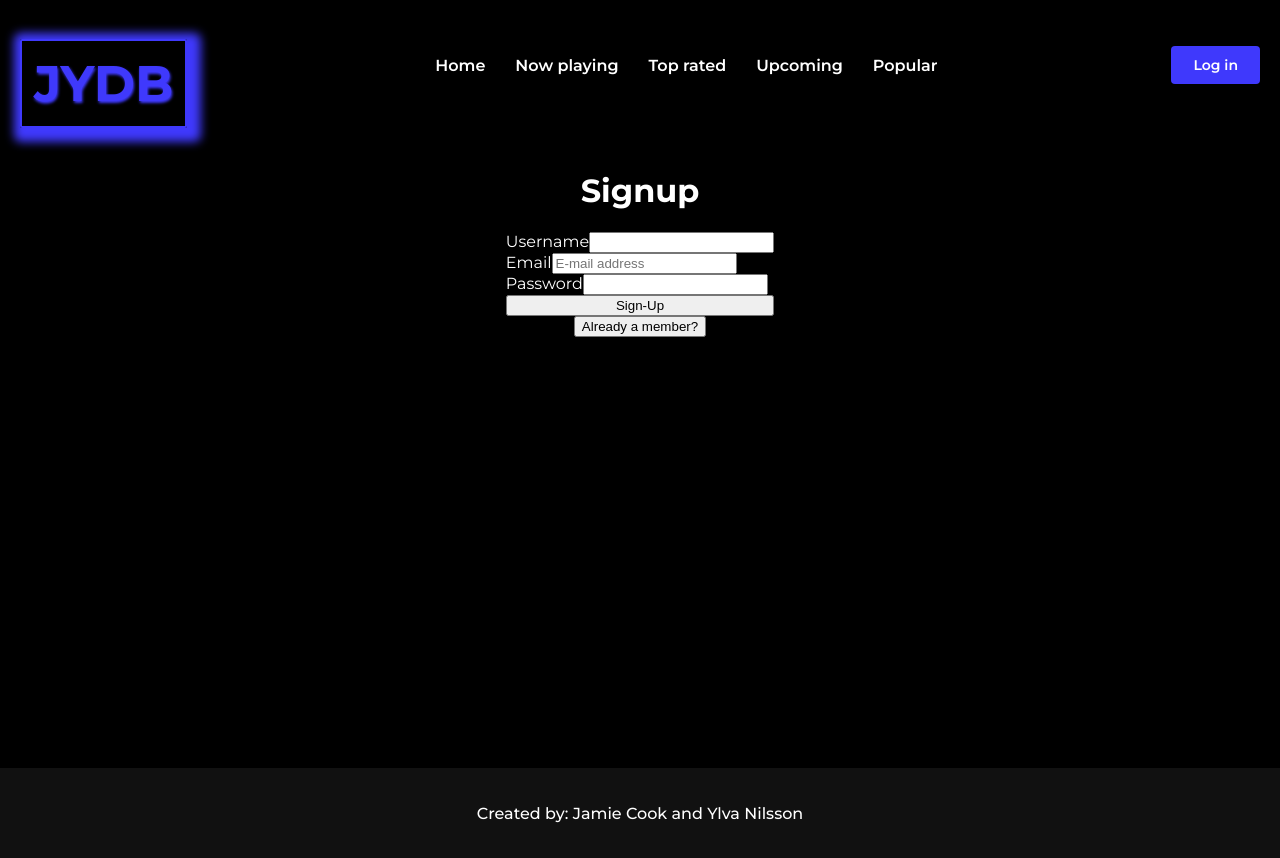
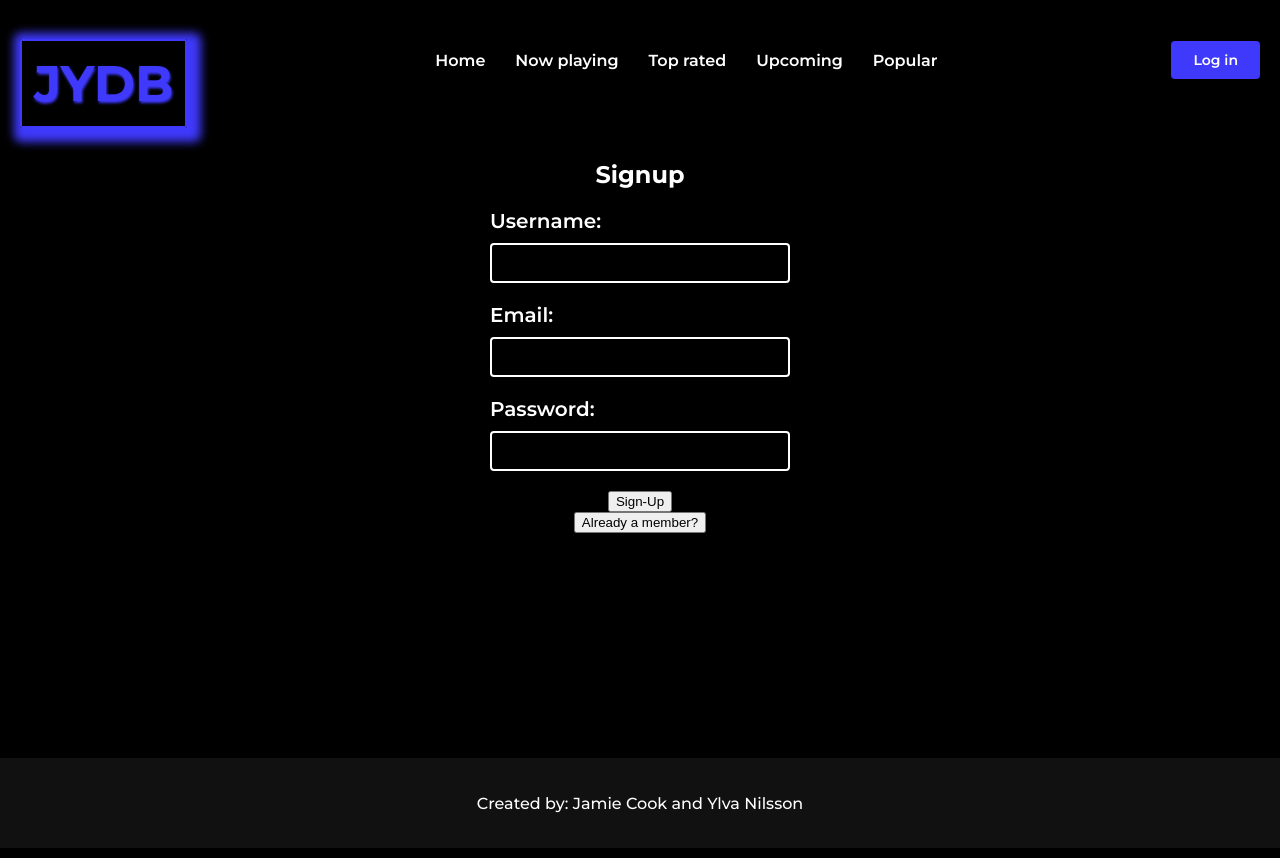
Before and after one commit to the-j-curl/project-final-movie-frontend, a React (Create React App) app: page /signup in a window 1280 px wide. Built offline with nearby package versions, Linux system fonts and the light colour scheme.

Commit message:
added border-box setting to body. styled login and signup forms

```diff
--- a/src/components/LoginForm.js
+++ b/src/components/LoginForm.js
@@ -20,7 +20,8 @@ const LoginForm = () => {
 
   return (
     <Form onSubmit={handleLogin}>
-      <label>Username:</label>
+      <Label>
+        Username:
         <Input
           required
           type="text"
@@ -28,15 +29,16 @@ const LoginForm = () => {
           value={username}
           onChange={event => setUsername(event.target.value)}
         />
-
-      <label>Password:</label>
+      </Label>
+      <Label>
+        Password:
         <Input
           required
           type="password"
           value={password}
           onChange={event => setPassword(event.target.value)}
         />
-
+      </Label>
       <button type="submit">Login</button>
       <Link to="/signup">
         <button type="button">Not a member?</button>
@@ -48,19 +50,27 @@ const LoginForm = () => {
 };
 export default LoginForm;
 
-const Form = styled.form`
+export const Form = styled.form`
   display: flex;
   flex-direction: column;
   justify-content: center;
-  align-items: flex-start;
+  align-items: center;
+  width: 300px;
 `;
 
-const Input = styled.input`
+export const Label = styled.label`
+  font-size: 20px;
+  font-weight: 600;
+  width: 100%;
+`;
+
+export const Input = styled.input`
   background: none;
   height: 40px;
-  width: 250px;
+  width: 100%;
   border: 2px solid #fff;
   margin: 10px 0 20px 0;
   border-radius: 4px;
   color: #fff;
+  font-size: 18px;
 `;
--- a/src/components/SignupForm.js
+++ b/src/components/SignupForm.js
@@ -4,74 +4,60 @@ import { Link } from "react-router-dom";
 import { useDispatch, useSelector } from "react-redux";
 
 import { signup } from "../reducers/user";
+import { Form, Label, Input } from "./LoginForm";
 
 const SignupForm = () => {
   const dispatch = useDispatch();
-  const isLoading = useSelector((store) => store.ui.isLoading);
-  const errorMessage = useSelector((store) => store.user.login.errorMessage);
+  const isLoading = useSelector(store => store.ui.isLoading);
+  const errorMessage = useSelector(store => store.user.login.errorMessage);
   const [username, setUsername] = useState("");
   const [email, setEmail] = useState("");
   const [password, setPassword] = useState("");
 
   // To sign up a user.
-  const handleSignup = (event) => {
+  const handleSignup = event => {
     event.preventDefault();
     dispatch(signup(username, email, password));
   };
 
   return (
-    <Wrapper>
-      <Form onSubmit={(event) => handleSignup(event)}>
-        <label>
-          Username
-          <input
+    <Form onSubmit={event => handleSignup(event)}>
+      <Label>
+        Username:
+        <Input
           required
           type="text"
           minLength="2"
           value={username}
-            onChange={(event) => setUsername(event.target.value)}
+          onChange={event => setUsername(event.target.value)}
         />
-        </label>
-        <label>
-          Email
-          <input
+      </Label>
+      <Label>
+        Email:
+        <Input
           required
           type="email"
           value={email}
-            placeholder="E-mail address"
           pattern="[a-z0-9._%+-]+@[a-z0-9.-]+\.[a-z]{2,}$"
-            onChange={(event) => setEmail(event.target.value)}
+          onChange={event => setEmail(event.target.value)}
         />
-        </label>
-        <label>
-          Password
-          <input
+      </Label>
+      <Label>
+        Password:
+        <Input
           required
           type="password"
           value={password}
-            onChange={(event) => setPassword(event.target.value)}
+          onChange={event => setPassword(event.target.value)}
         />
-        </label>
+      </Label>
       <button type="submit">Sign-Up</button>
-      </Form>
       <Link to="/login">
         <button>Already a member?</button>
       </Link>
       {isLoading && <p>Signing up...</p>}
       {errorMessage && <p>{`${errorMessage}`}</p>}
-    </Wrapper>
+    </Form>
   );
 };
 export default SignupForm;
-
-const Wrapper = styled.div`
-  align-items: center;
-  display: flex;
-  flex-direction: column;
-  flex-wrap: wrap;
-  width: 100%;
-`;
-const Form = styled.form`
-  display: flex;
-  flex-direction: column;
-`;
--- a/src/index.css
+++ b/src/index.css
@@ -1,3 +1,7 @@
+* {
+  box-sizing: border-box;
+}
+
 body {
   margin: 0;
   font-family: "Montserrat", sans-serif;
--- a/src/pages/Login.js
+++ b/src/pages/Login.js
@@ -18,10 +18,10 @@ export const Login = () => {
   );
 };
 
-const FormWrapper = styled.section`
+export const FormWrapper = styled.section`
   align-items: center;
   display: flex;
   flex-direction: column;
-  flex-wrap: wrap;
+  justify-content: center;
   width: 100%;
 `;
--- a/src/pages/SignUp.js
+++ b/src/pages/SignUp.js
@@ -4,22 +4,17 @@ import { Redirect } from "react-router-dom";
 import { useSelector } from "react-redux";
 
 import SignupForm from "../components/SignupForm";
+import { Heading } from "../components/ScrollLane";
+import { FormWrapper } from "./Login";
 
 export const SignUp = () => {
-  const isLoggedIn = useSelector((store) => store.user.login.isLoggedIn);
+  const isLoggedIn = useSelector(store => store.user.login.isLoggedIn);
+
   return (
-    <Wrapper>
-      <h1>Signup</h1>
+    <FormWrapper>
+      <Heading>Signup</Heading>
       <SignupForm />
       {isLoggedIn && <Redirect to="/" />}
-    </Wrapper>
+    </FormWrapper>
   );
 };
-
-const Wrapper = styled.div`
-  align-items: center;
-  display: flex;
-  flex-direction: column;
-  flex-wrap: wrap;
-  width: 100%;
-`;
```
Lines whose indentation alone changed are shown as unchanged.
